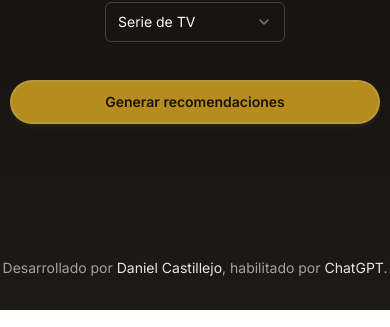
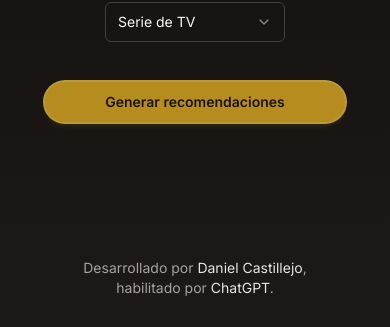
Before and after one commit to dkast/cine-ai, a Next.js app: page / in a window 390 px wide. Shown: the part 617-944 px from the top of the page. Built offline with nearby package versions, Linux system fonts and the light colour scheme; no server answers.

Commit message:
Add animations

```diff
--- a/package.json
+++ b/package.json
@@ -13,6 +13,7 @@
     "clsx": "^1.2.1",
     "cmdk": "^0.2.0",
     "eventsource-parser": "^1.0.0",
+    "framer-motion": "^10.10.0",
     "jotai": "^2.0.3",
     "lucide-react": "^0.128.0",
     "next": "^13.2.4",
--- a/src/app/api/generate/route.ts
+++ b/src/app/api/generate/route.ts
@@ -24,5 +24,5 @@ export async function POST(request: Request) {
   const stream = await OpenAIStream(payload)
 
   return new Response(stream)
-  //return new Response("Hello", { status: 504 })
+  // return new Response("Hello", { status: 504 })
 }
--- a/src/app/page.tsx
+++ b/src/app/page.tsx
@@ -37,7 +37,7 @@ export default function Home() {
         <SelectKind />
         <GenerateResults />
       </main>
-      <footer className="py-8 text-center text-sm">
+      <footer className="px-3 py-8 text-center text-sm sm:px-1">
         <Balancer>
           Desarrollado por{" "}
           <Link
--- a/src/components/generate-results.tsx
+++ b/src/components/generate-results.tsx
@@ -2,11 +2,27 @@
 
 import React, { useState } from "react"
 import BeatLoader from "react-spinners/BeatLoader"
+import { AnimatePresence, motion } from "framer-motion"
 import { useAtom } from "jotai"
 import { XOctagon } from "lucide-react"
 
 import MediaCard from "@/components/media-card"
 import { kindAtom, mediaAtom } from "@/lib/store"
+
+const container = {
+  hidden: { opacity: 0 },
+  show: {
+    opacity: 1,
+    transition: {
+      staggerChildren: 0.5
+    }
+  }
+}
+
+const item = {
+  hidden: { opacity: 0 },
+  show: { opacity: 1 }
+}
 
 const GenerateResults = () => {
   const [media] = useAtom(mediaAtom)
@@ -73,30 +89,33 @@ const GenerateResults = () => {
 
   return (
     <>
-      <div>
-        {loading ? (
-          <button
+      <div className="flex justify-center">
+        <motion.button
           type="button"
+          animate={{ width: loading ? 90 : 300 }}
           disabled={media?.length === 0}
           // eslint-disable-next-line @typescript-eslint/no-misused-promises
           onClick={(e) => generateMedia(e)}
-            className="w-fit rounded-full bg-amber-400 px-3.5 py-2.5 text-sm font-semibold text-black/90 shadow-md shadow-amber-400/20 ring-2 ring-amber-300 transition hover:bg-amber-300 focus-visible:outline focus-visible:outline-2 focus-visible:outline-offset-2 focus-visible:outline-amber-200 active:scale-[0.99] disabled:opacity-70"
+          className="rounded-full bg-amber-400 px-3.5 py-2.5 text-sm font-semibold text-black/90 shadow-md shadow-amber-400/20 ring-2 ring-amber-300 transition hover:bg-amber-300 focus-visible:outline focus-visible:outline-2 focus-visible:outline-offset-2 focus-visible:outline-amber-200 active:scale-[0.99] disabled:opacity-70"
         >
-            <BeatLoader color="#000" />
-          </button>
+          <AnimatePresence>
+            {loading ? (
+              <motion.div animate={{ opacity: 1 }} exit={{ opacity: 0 }}>
+                <BeatLoader color="#000" size={10} />
+              </motion.div>
             ) : (
-          <button
-            type="button"
-            disabled={media?.length === 0}
-            // eslint-disable-next-line @typescript-eslint/no-misused-promises
-            onClick={(e) => generateMedia(e)}
-            className="w-full rounded-full bg-amber-400 px-3.5 py-2.5 text-sm font-semibold text-black/90 shadow-md shadow-amber-400/20 ring-2 ring-amber-300 transition hover:bg-amber-300 focus-visible:outline focus-visible:outline-2 focus-visible:outline-offset-2 focus-visible:outline-amber-200 active:scale-[0.99] disabled:opacity-70"
+              <motion.span
+                initial={{ opacity: 0, scale: 0 }}
+                animate={{ opacity: 1, scale: 1, transition: { delay: 0.5 } }}
+                exit={{ opacity: 0, scale: 0 }}
               >
                 Generar recomendaciones
-          </button>
+              </motion.span>
             )}
+          </AnimatePresence>
+        </motion.button>
       </div>
-      <div className="flex flex-col gap-4">
+      <motion.div variants={container} className="flex flex-col gap-4">
         {generatedMedia.split("\n").map((m, i) => {
           console.log(m)
           if (
@@ -106,26 +125,30 @@ const GenerateResults = () => {
             // @ts-ignore
             const [, title, description] = m.match(/\d\.\s*(.*?):\s*(.*)/)
             return (
+              <motion.div key={i} variants={item}>
                 <MediaCard
-                key={i}
                   title={title as string}
                   description={description as string}
                   kind={selectedKind}
                 />
+              </motion.div>
             )
           } else {
             return m
           }
         })}
         {error && (
-          <div className="flex items-center rounded-lg border border-red-300/50 bg-red-900/50 p-2 text-red-400">
+          <motion.div
+            variants={item}
+            className="flex items-center rounded-lg border border-red-300/50 bg-red-900/50 p-2 text-red-400"
+          >
             <div className="flex-shrink-0">
               <XOctagon size={16} />
             </div>
             <span className="ml-3">Ocurrió un error: {error}</span>
-          </div>
+          </motion.div>
         )}
-      </div>
+      </motion.div>
     </>
   )
 }
--- a/src/components/search-media.tsx
+++ b/src/components/search-media.tsx
@@ -1,6 +1,7 @@
 "use client"
 
 import React, { useState } from "react"
+import { AnimatePresence, motion } from "framer-motion"
 import { useAtom } from "jotai"
 import { Film, Trash } from "lucide-react"
 import useSWR from "swr"
@@ -173,16 +174,20 @@ const SelectedMovies = () => {
 
   return (
     <div className="flex justify-around gap-4 p-2 sm:gap-8 sm:p-4">
+      <AnimatePresence mode="popLayout" initial={false}>
         {media && media.length > 0 ? (
           media.map((item) => {
-          const mediaTitle = item.media_type == "movie" ? item.title : item.name
+            const mediaTitle =
+              item.media_type == "movie" ? item.title : item.name
             return (
-            <div
+              <motion.div
+                animate={{ scale: 1, opacity: 1 }}
+                exit={{ scale: 0.8, opacity: 0 }}
                 key={item.id}
                 className="group flex max-w-[80px] flex-col items-center gap-2 sm:max-w-[120px]"
               >
                 <div className="relative">
-                <div className="w-18 absolute -top-1 -right-1 flex w-20 justify-end opacity-0 transition group-hover:opacity-100">
+                  <div className="w-18 absolute -right-1 -top-1 flex w-20 justify-end opacity-0 transition group-hover:opacity-100">
                     <button
                       type="button"
                       className="rounded-full bg-red-800 p-1 shadow active:scale-90"
@@ -200,12 +205,15 @@ const SelectedMovies = () => {
                 <div className="flex items-center justify-center">
                   <span className="text-xs">{mediaTitle}</span>
                 </div>
-            </div>
+              </motion.div>
             )
           })
         ) : (
-        <span>Selecciona una película o serie</span>
+          <motion.span animate={{ opacity: 1 }} exit={{ opacity: 0 }}>
+            Selecciona una película o serie
+          </motion.span>
         )}
+      </AnimatePresence>
     </div>
   )
 }
```
Also changed, not shown: 1 other file (tests, documents, lock files or other folders). Lines whose indentation alone changed are shown as unchanged.
